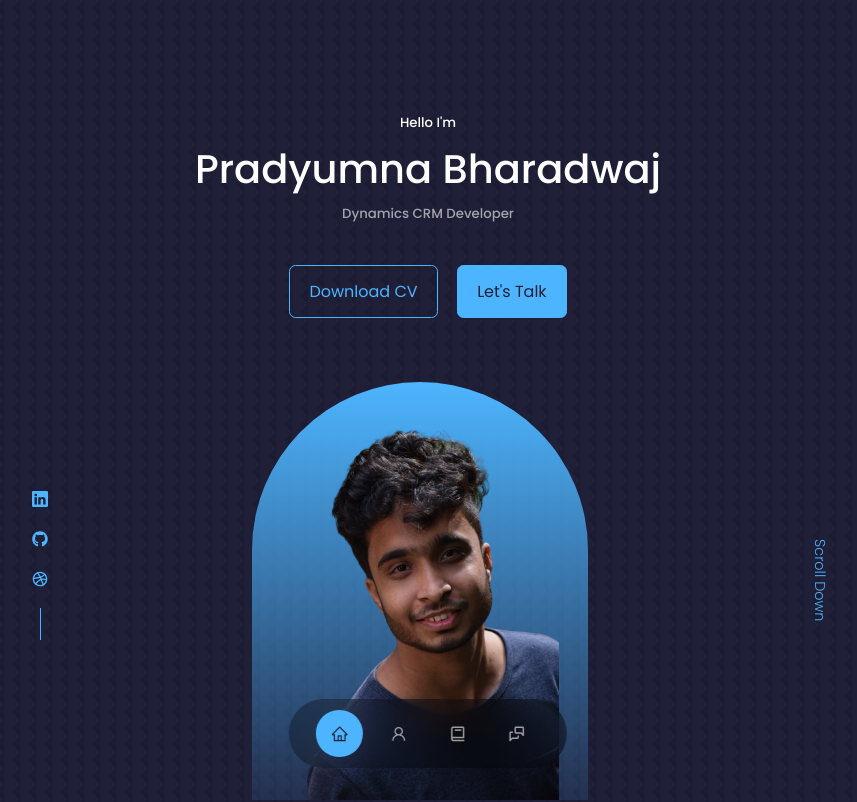
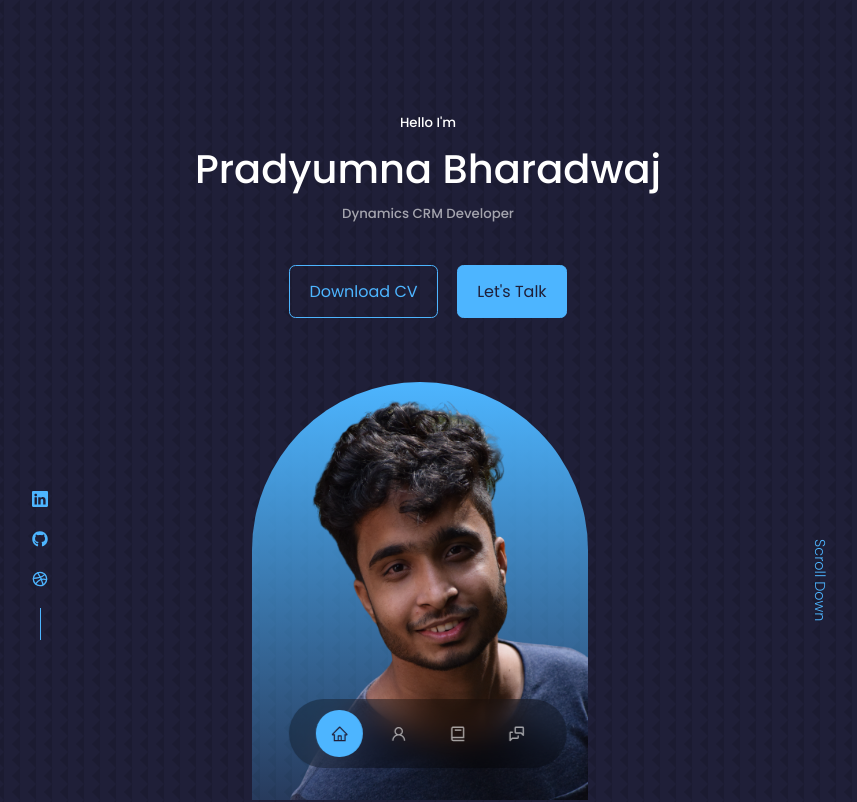
Before and after one commit to pradhyum999-cyber/Portfolio, a React (Create React App) app in the folder react-portfolio-website-1/: page / in a window 1280 px wide. Shown: the top 802 px of the page, without its empty margins (212-1069 px from the left). Built offline with nearby package versions, Linux system fonts and the light colour scheme.

Commit message:
header me img adjusted

```diff
--- a/react-portfolio-website-1/src/components/header/header.css
+++ b/react-portfolio-website-1/src/components/header/header.css
@@ -39,13 +39,13 @@ header{
 .me {
     background: linear-gradient(var(--color-primary), transparent);
     width: 21rem;
-    height: 29.5rem;
+    height: 32rem;
     position: absolute;
     left: calc(50% - 11rem);
     margin-top: 4rem;
     border-radius: 12rem 12rem 0 0;
     overflow: hidden;
-    padding: 2rem 1.8rem 1.8rem;
+    padding: 0rem 0rem 1.5rem;
 }
 
 /* Scroll Down */
```
